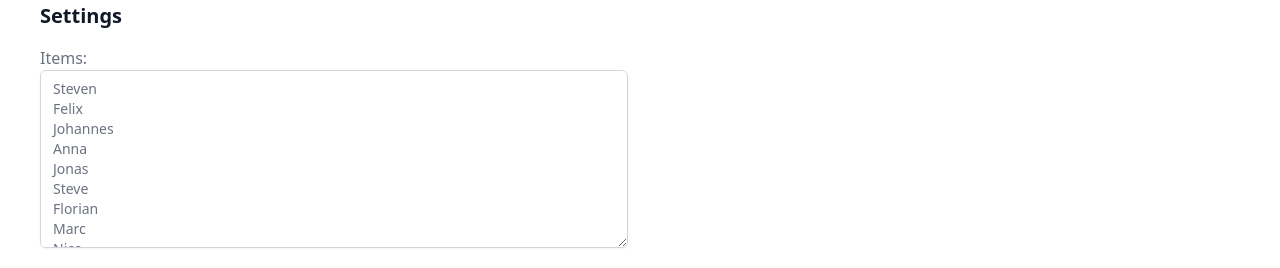
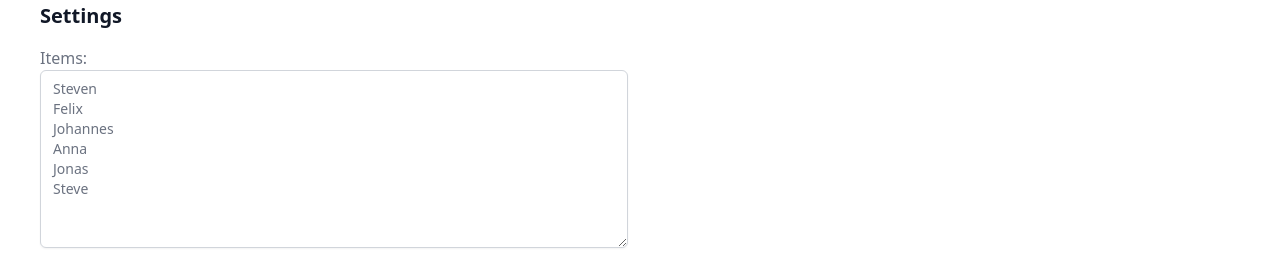
Before and after one commit to steven-mi/group-generator, a React (Create React App) app: page / in a window 1280 px wide. Shown: the part 138-406 px from the top of the page. Built offline with nearby package versions, Linux system fonts and the light colour scheme.

Commit message:
refactor: reduce amount of people in default example

```diff
--- a/src/pages/HomePage/index.tsx
+++ b/src/pages/HomePage/index.tsx
@@ -8,7 +8,7 @@ import {UsageInstruction} from '../../components/UsageInstruction';
 
 export function HomePage() {
 
-    const defaultGroups = ["Steven", "Felix", "Johannes", "Anna", "Jonas", "Steve", "Florian", "Marc", "Nico", "Ron"]
+    const defaultGroups = ["Steven", "Felix", "Johannes", "Anna", "Jonas", "Steve"]
     const [groups, setGroups] = React.useState([]);
 
     return (
```
